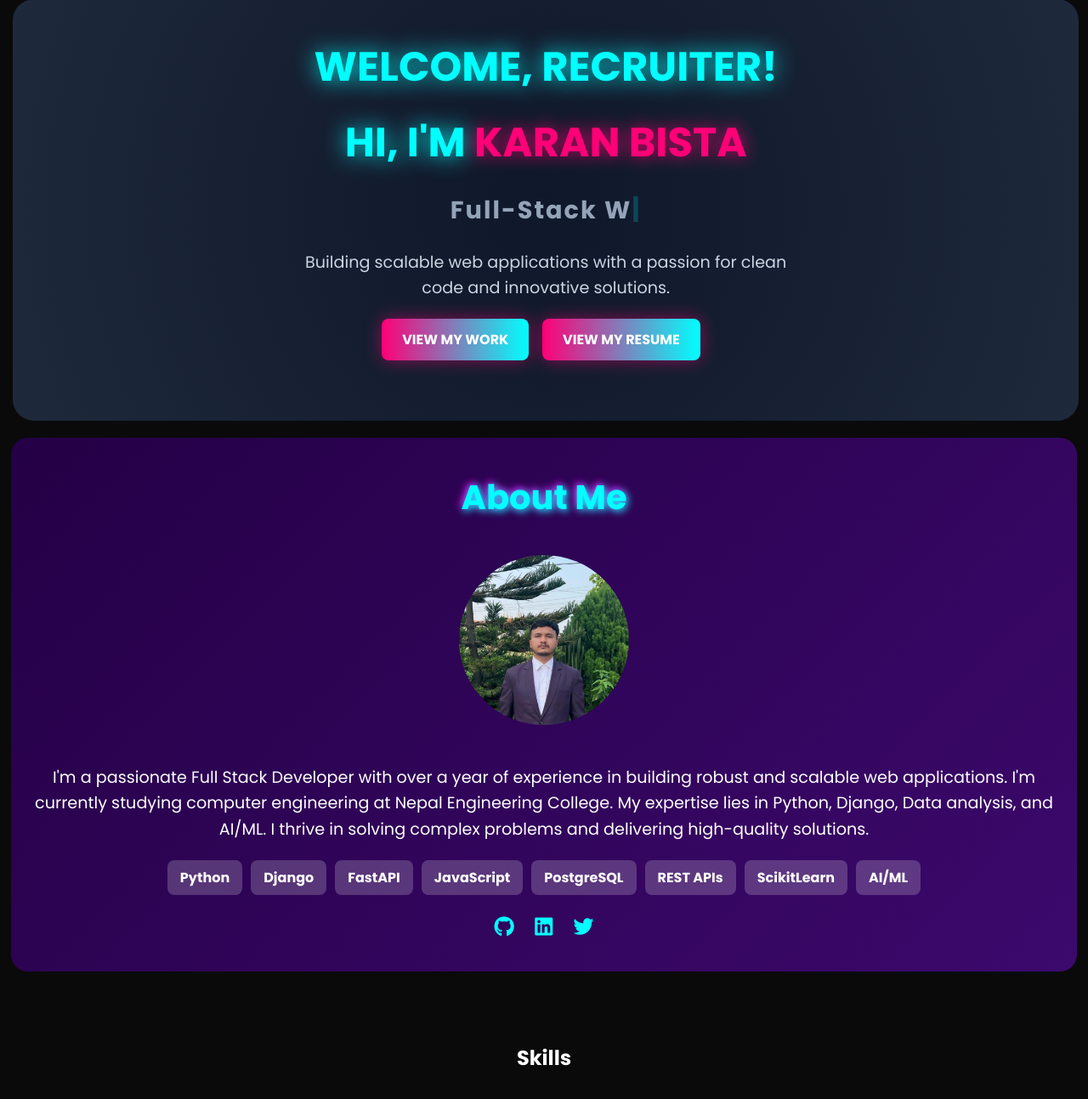
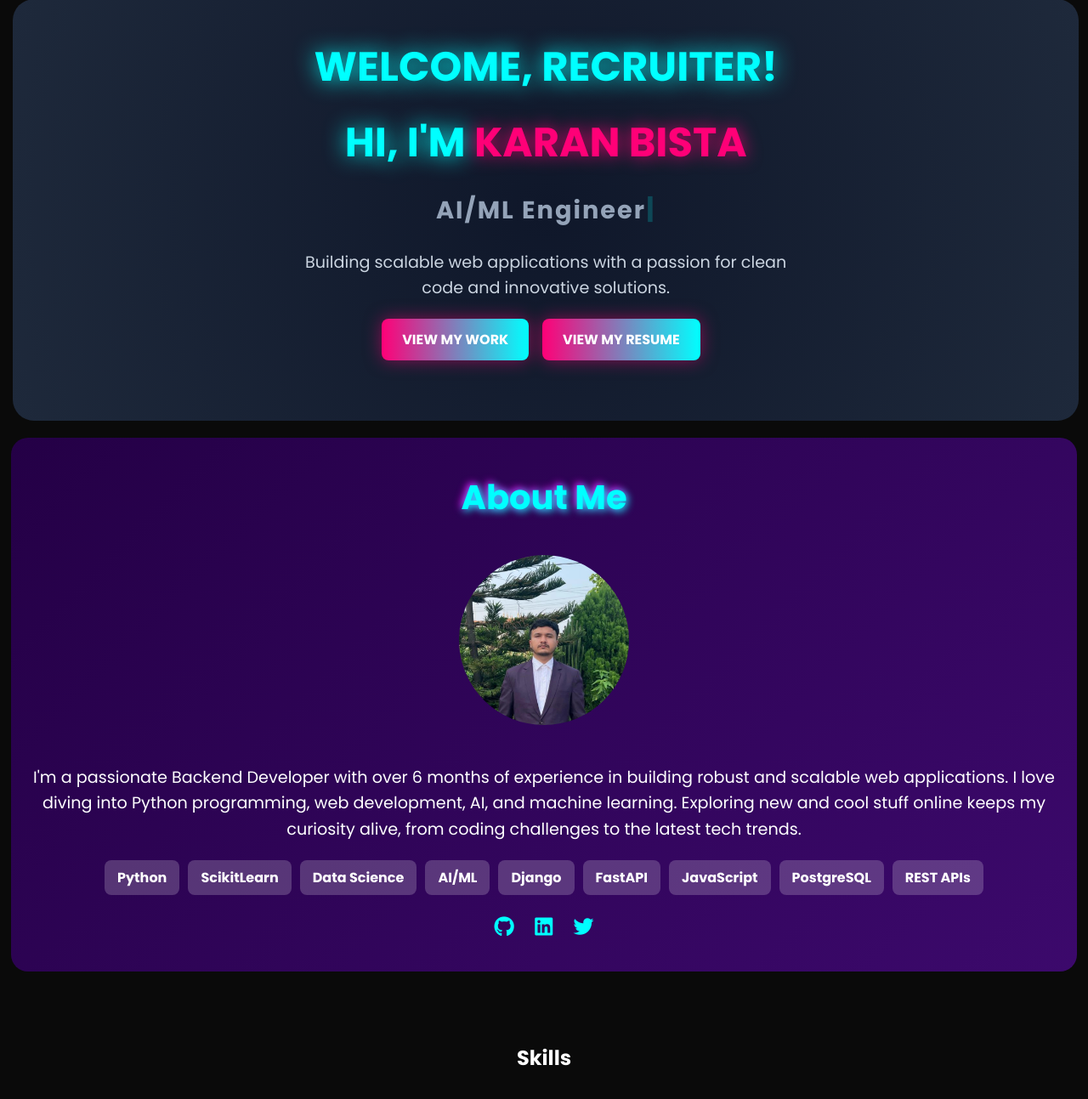
Before and after one commit to kar137/portfolio-website, a Django app: page /recruiter/ in a window 1280 px wide. Shown: the part 111-1404 px from the top of the page at 85% size. Run offline with Django 5.2, Linux system fonts and the light colour scheme; data comes from the database, SQL or seed files in the repository.

Commit message:
Fix: recruiter page

```diff
--- a/home/templates/home/recruiter.html
+++ b/home/templates/home/recruiter.html
@@ -47,7 +47,7 @@
             </h2>
             <p class="hero-desc">Building scalable web applications with a passion for clean code and innovative solutions.</p>
             <a href="#projects" class="btn">View My Work</a>
-            <a href="https://drive.google.com/file/d/1duhd3RqJGU_QAW8_yMKMkbZ55j3E10BU/view?usp=drivesdk" class="btn">View My Resume</a>
+            <a href="" class="btn">View My Resume</a>
         </div>
     </section>
 
@@ -55,16 +55,21 @@
     <section id="about" class="about">
         <h2 class="glitch">About Me</h2>
         <img src="{% static 'media/images/profilee.jpg' %}" alt="Karan Bista" style="width: 200px; border-radius: 100%; margin-bottom: 20px;" />
-        <p class="fade-in">I'm a passionate Full Stack Developer with over a year of experience in building robust and scalable web applications. I'm currently studying computer engineering at Nepal Engineering College. My expertise lies in Python, Django, Data analysis, and AI/ML. I thrive in solving complex problems and delivering high-quality solutions.</p>
+        <p class="fade-in">I'm a passionate Backend Developer with over 6 months of experience in building
+            robust and scalable web applications. I love diving into Python programming, web development, AI,
+            and machine learning. Exploring new and cool stuff online keeps my curiosity
+            alive, from coding challenges to the latest tech trends.
+        </p>
         <div class="tech-stack">
             <span>Python</span>
+            <span>ScikitLearn</span>
+            <span>Data Science</span>
+            <span>AI/ML</span>
             <span>Django</span>
             <span>FastAPI</span>
             <span>JavaScript</span>
             <span>PostgreSQL</span>
             <span>REST APIs</span>
-            <span>ScikitLearn</span>
-            <span>AI/ML</span>
         </div>
         <div class="social-links">
             <a href="https://github.com/kar137" target="_blank"><i class="fab fa-github"></i></a>
@@ -158,7 +163,7 @@
     <!-- JavaScript -->
   <script>
         // adding modern tech feature to hero section
-    const textArray = ["Python & Django Developer", "Full-Stack Web Developer", "ML Enthusiast"];
+    const textArray = ["Python Developer", "AI/ML Engineer", "Tech Enthusiast"];
     let textIndex = 0;
     let charIndex = 0;
     const typingSpeed = 100;
```
